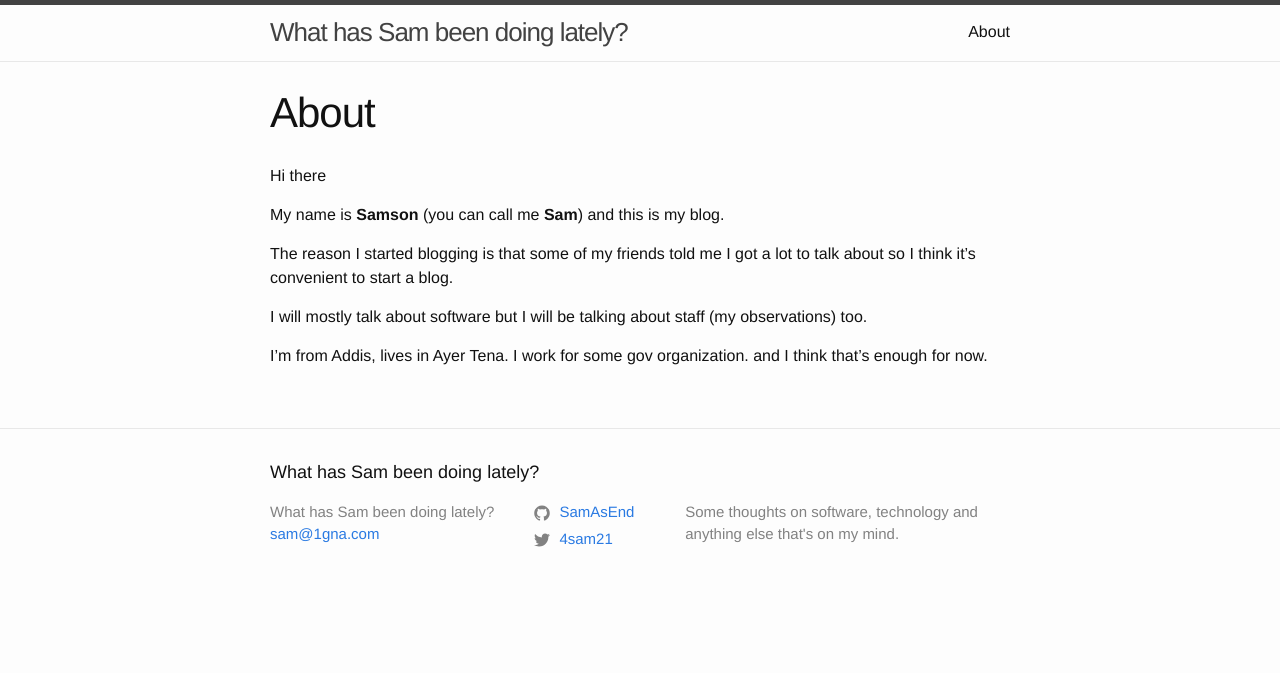
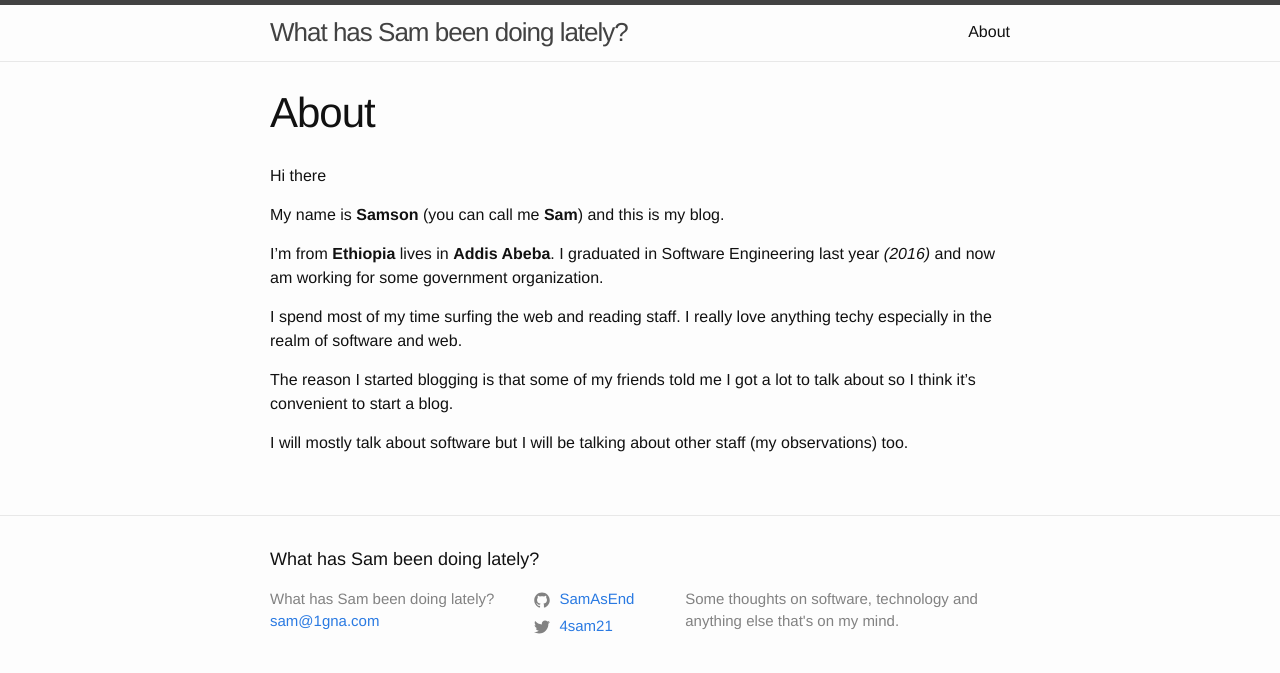
Before and after one commit to SamAsEnd/SamAsEnd.github.io, a Jekyll site: the page built from about.md, in a window 1280 px wide. Shown: the top 673 px of the page. Built offline with Jekyll 4.4.1, drawn with Linux system fonts in a browser that asks for light colours.

Commit message:
modified the about page

```diff
--- a/about.md
+++ b/about.md
@@ -8,8 +8,10 @@ Hi there
 
 My name is **Samson** (you can call me **Sam**) and this is my blog.
 
+I'm from **Ethiopia** lives in **Addis Abeba**. I graduated in Software Engineering last year *(2016)* and now am working for some government organization.
+
+I spend most of my time surfing the web and reading staff. I really love anything techy especially in the realm of software and web.
+
 The reason I started blogging is that some of my friends told me I got a lot to talk about so I think it's convenient to start a blog.
 
-I will mostly talk about software but I will be talking about staff (my observations) too.
-
-I'm from Addis, lives in Ayer Tena. I work for some gov organization. and I think that's enough for now.
+I will mostly talk about software but I will be talking about other staff (my observations) too.
```
